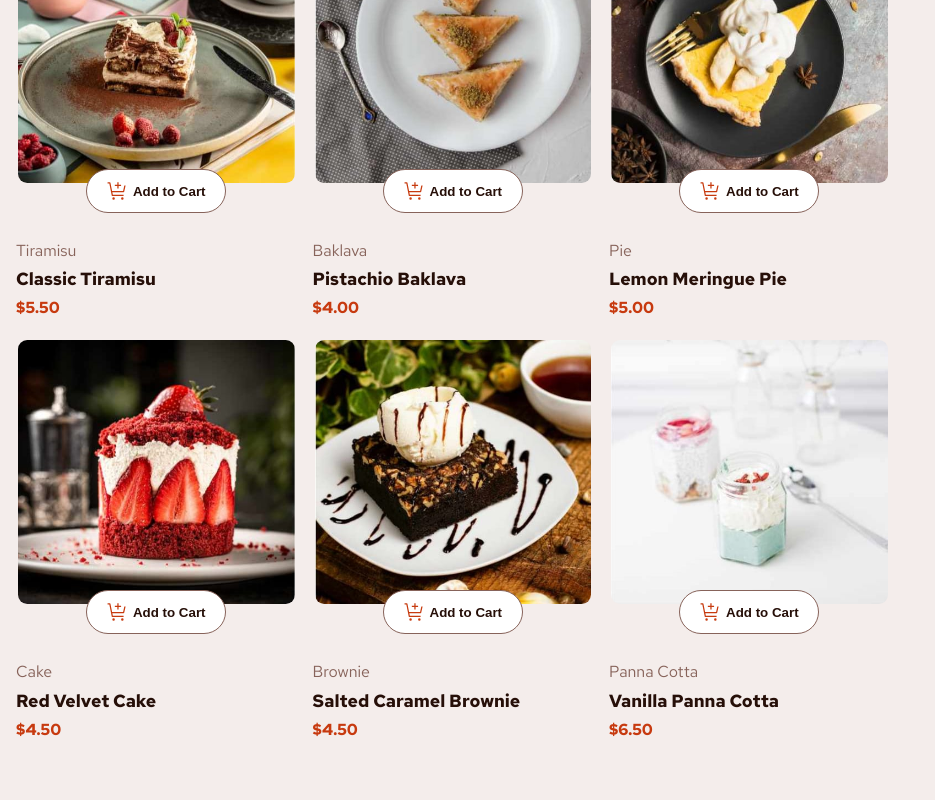
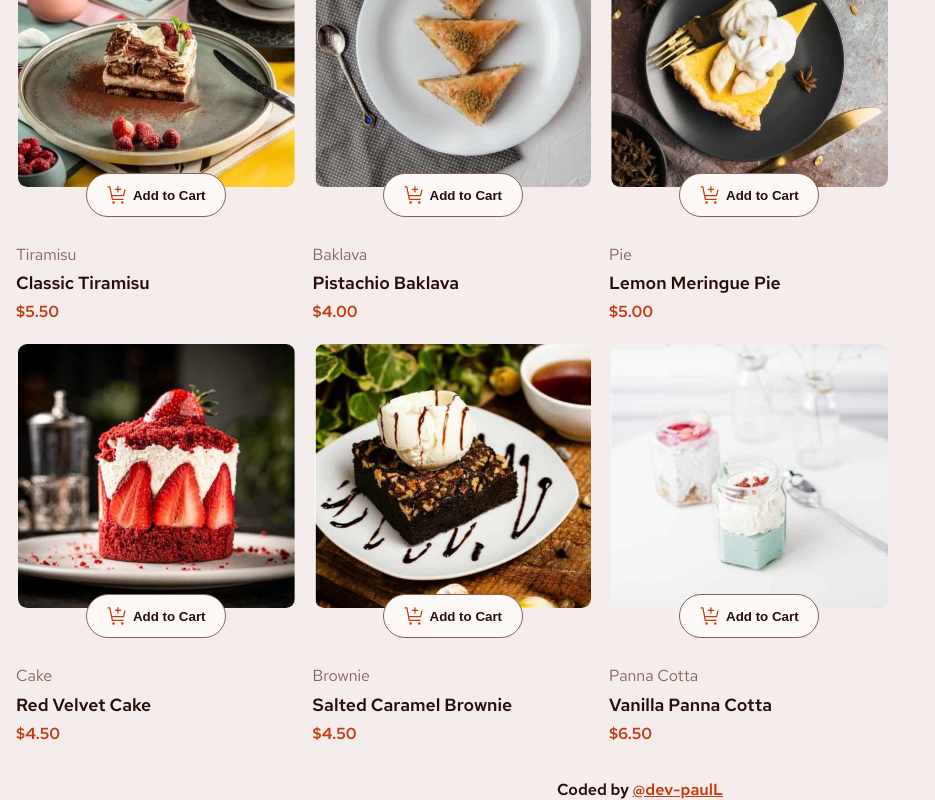
Before and after one commit to dev-paulL/dessert-with-cart, a React (Vite) app: page / in a window 1280 px wide. Shown: the part 596-1396 px from the top of the page, without its empty margins (0-935 px from the left). Before the commit the page ends 1371 px from the top, so only its background shows below. Built offline with nearby package versions, Linux system fonts and the light colour scheme.

Commit message:
adjusted fonts and weights and some other things, added footer

```diff
--- a/index.html
+++ b/index.html
@@ -7,14 +7,26 @@
     <link rel="preconnect" href="https://fonts.googleapis.com" />
     <link rel="preconnect" href="https://fonts.gstatic.com" crossorigin />
     <link
-      href="https://fonts.googleapis.com/css2?family=Red+Hat+Text:ital,wght@0,300..700;1,300..700&display=swap"
+      href="https://fonts.googleapis.com/css2?family=Red+Hat+Text&display=swap"
       rel="stylesheet"
     />
-
+    <link
+      href="https://fonts.googleapis.com/css2?family=Red+Hat+Text:wght@600&display=swap"
+      rel="stylesheet"
+    />
+    <link
+      href="https://fonts.googleapis.com/css2?family=Red+Hat+Text:wght@700&display=swap"
+      rel="stylesheet"
+    />
+    <meta
+      name="description"
+      content="Discover our delicious handcrafted desserts. Order online and add your favorites to the cart. Guaranteed indulgence!"
+    />
     <title>Desserts @dev-paulL</title>
   </head>
   <body>
     <div id="root"></div>
     <script type="module" src="/src/main.jsx"></script>
+    <footer>Coded by <a href="">@dev-paulL</a></footer>
   </body>
 </html>
--- a/src/components/DessertCardPicture.jsx
+++ b/src/components/DessertCardPicture.jsx
@@ -6,6 +6,7 @@ export default function DessertCardPicture({ dessert, quantityInCart }) {
       <source srcSet={dessert.image.desktop} media="(min-width: 64rem)" />
       <source srcSet={dessert.image.tablet} media="(min-width: 48rem)" />
       <img
+        loading="lazy"
         alt={dessert.name}
         src={dessert.image.mobile}
         className={`section_desserts-article--img ${
--- a/src/index.css
+++ b/src/index.css
@@ -32,6 +32,7 @@ body {
 
 body {
   font-family: "Red Hat Text", sans-serif;
+  font-optical-sizing: auto;
   background-color: var(--rose100);
   display: flex;
   flex-flow: column;
@@ -41,7 +42,7 @@ body {
 }
 
 main {
-  min-height: 100vh;
+  min-height: 98vh;
   display: grid;
   padding: 1rem;
 }
@@ -74,9 +75,10 @@ img {
   gap: 1rem;
 }
 .section_desserts h1 {
-  font-size: 2rem;
+  font-size: 2.2rem;
   font-weight: 700;
   padding-bottom: 1rem;
+  color: var(--rose900);
 }
 
 .section_desserts-article {
@@ -84,9 +86,14 @@ img {
   flex-flow: column;
   line-height: 1.7;
 }
+.section_desserts-article picture {
+  width: 100%;
+}
+
 .section_desserts-article--img {
   border-radius: var(--cardRadius);
   border: 2px solid transparent;
+  max-width: 100%;
 }
 
 .section_desserts-order--img {
@@ -103,11 +110,11 @@ img {
   min-width: max-content;
   padding: 0.7rem 1rem;
   width: 50%;
-  background: white;
+  background: var(--rose50);
   border: 1px solid var(--rose500);
   border-radius: 1.5rem;
 
-  font-weight: bold;
+  font-weight: 600;
   color: var(--rose900);
 }
 .section_desserts-article--btn-addToCart:hover {
@@ -121,8 +128,9 @@ img {
   padding: 0.7rem 1.7rem;
   border-radius: 1.5rem;
   align-self: center;
-  color: white;
+  color: var(--rose50);
   align-items: center;
+  font-weight: 600;
 }
 
 .section_desserts-article--quantityBtns button {
@@ -130,15 +138,16 @@ img {
   display: flex;
   justify-content: center;
   align-items: center;
-  border: 1px solid white;
+  border: 1px solid var(--rose50);
   border-radius: 50%;
   width: 1rem;
   height: 1rem;
   padding: 2px;
+
 }
 
 .section_desserts-article--quantityBtns button:hover {
-  background-color: white;
+  background-color: var(--rose50);
 }
 .section_desserts-article--quantityBtns button:hover svg path {
   fill: var(--Red);
@@ -151,16 +160,17 @@ img {
 .section_desserts-article--name {
   font-size: 1.1rem;
   color: var(--rose900);
+  font-weight: 600;
 }
 
 .section_desserts-article--price {
   color: var(--Red);
-  font-weight: bold;
+  font-weight: 600;
 }
 
 /* Cart */
 .section_cart {
-  background-color: white;
+  background-color: var(--rose50);
   border-radius: var(--cardRadius);
   padding: 1.5rem;
   margin-top: 1.5rem;
@@ -169,7 +179,7 @@ img {
 
 .section_cart h2 {
   color: var(--Red);
-  font-weight: bold;
+  font-weight: 700;
   padding-bottom: 1rem;
 }
 
@@ -184,7 +194,7 @@ img {
   color: var(--rose500);
 }
 .cart-item--name {
-  font-weight: bold;
+  font-weight: 600;
   display: block;
   width: 100%;
   padding: 0.4rem 0;
@@ -196,7 +206,7 @@ img {
 }
 .cart-item--quantity {
   color: var(--Red);
-  font-weight: bold;
+  font-weight: 700;
 }
 .cart-item--price_total {
   font-weight: 600;
@@ -232,6 +242,7 @@ img {
 .section_cart-empty--illustration {
   margin: 1rem auto;
   display: block;
+  max-width: 10rem;
 }
 
 .section_cart-empty--text {
@@ -258,7 +269,7 @@ hr {
   text-align: center;
 }
 .section_cart--carbonNeutralDelivery span {
-  font-weight: bold;
+  font-weight: 600;
 }
 
 .section_cart--carbonNeutralDelivery img {
@@ -267,14 +278,15 @@ hr {
 
 .section_cart--confirmOrderBtn {
   background: var(--Red);
-  color: white;
+  color: var(--rose50);
   border-radius: 1.5rem;
   border: none;
   padding: 1rem;
   width: 95%;
   margin: auto;
   display: block;
-  font-size: 0.9rem;
+  font-weight: 600;
+  font-size: .85rem;
 }
 
 .section_cart--confirmOrderBtn:hover {
@@ -287,7 +299,7 @@ hr {
   bottom: 0;
   border-radius: 1rem 1rem 0 0;
   width: 100%;
-  background: white;
+  background: var(--rose50);
   height: max-content;
   max-height: 90%;
   overflow: scroll;
@@ -339,6 +351,7 @@ hr {
   white-space: nowrap;
   overflow: hidden;
   font-size: 1rem;
+  font-weight: 600;
 }
 
 .section_modal ul li span {
@@ -353,7 +366,7 @@ hr {
 
 .section_modal--orderedArticlesList--article-quantity {
   color: var(--Red);
-  font-weight: bold;
+  font-weight: 700;
 }
 
 .section_modal--orderedArticlesList--article-priceEach {
@@ -383,7 +396,7 @@ hr {
 
 .section_modal--link-newOrder {
   text-decoration: none;
-  color: white;
+  color: var(--rose50);
   background: var(--Red);
   padding: 1rem;
   width: 100%;
@@ -397,6 +410,16 @@ hr {
   background: hsl(14, 86%, 31%);
 }
 
+footer {
+  color: var(--rose900);
+  font-size: 1rem;
+  font-weight: 600;
+  text-align: center;
+}
+
+footer a {
+  color: var(--Red);
+}
 /* Medium screen */
 @media screen and (min-width: 48rem) {
   .section_desserts--allDesserts {
@@ -426,5 +449,4 @@ hr {
     gap: 2rem;
     max-width: 90rem;
   }
-
 }
```
